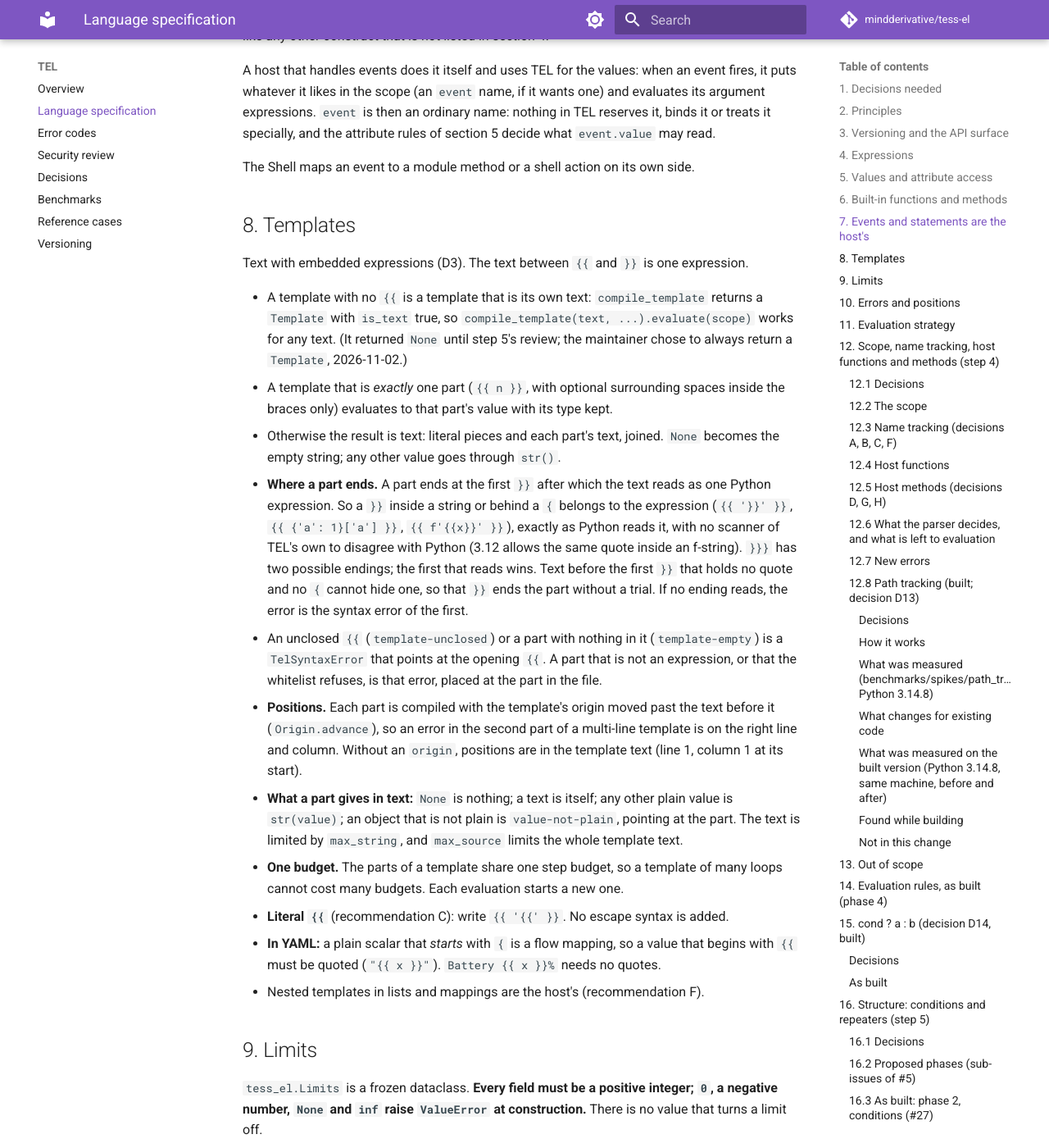
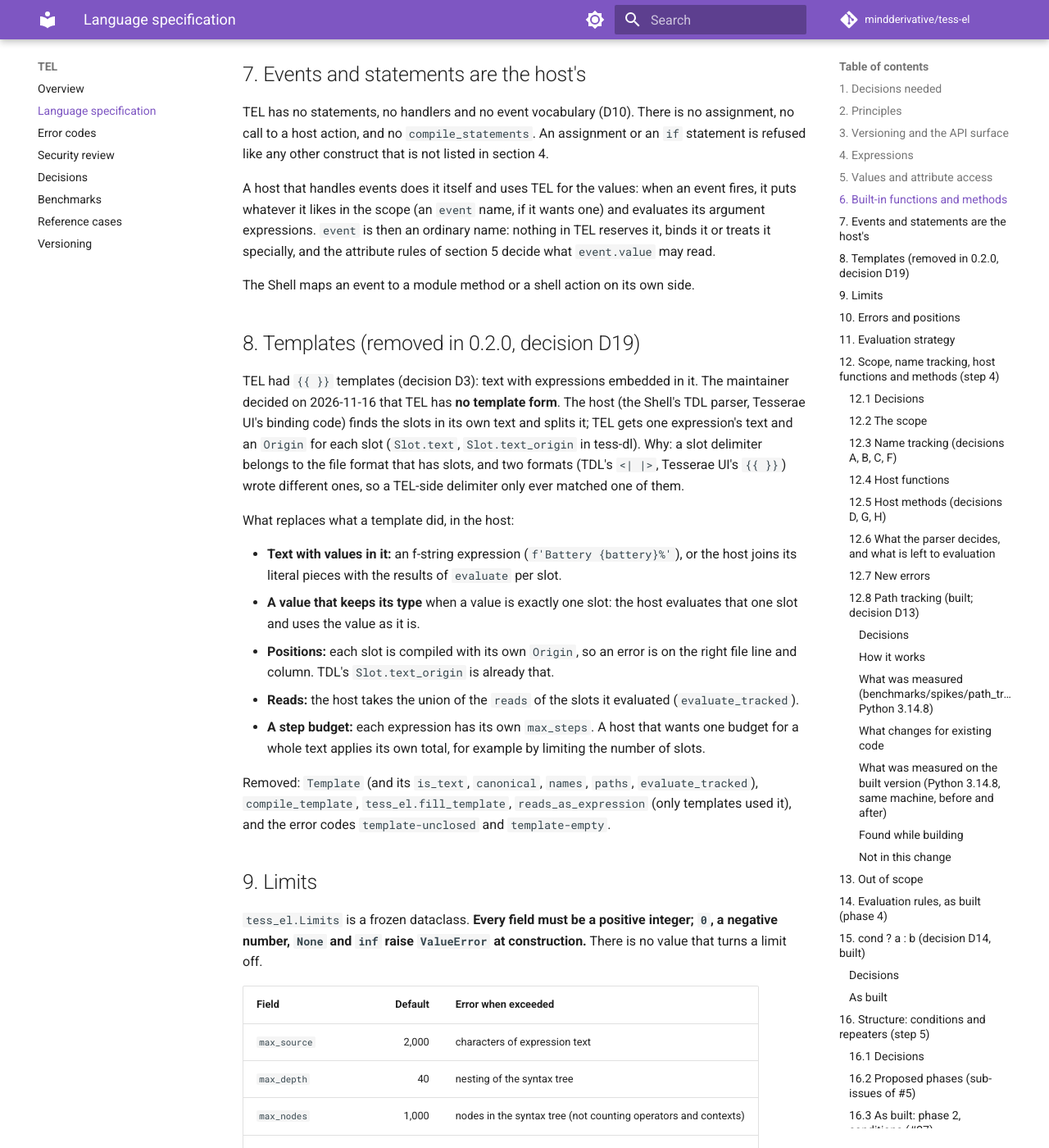
Before and after one commit to mindderivative/tess-el, an MkDocs documentation site: the page built from docs/language.md, in a window 1280 px wide and 1400 px high, scrolled down 6175 px. Shown: the whole window at 82% size. Built offline with MkDocs 1.6.1 and Material for MkDocs 9.7.7, drawn with Linux system fonts in a browser that asks for light colours; comment, search, counter and statistics services are not loaded; some of the changed text lies outside the part shown.

Commit message:
Docs, benchmarks and changelog for the removal of templates (D19, #39)

````diff
--- a/docs/decisions.md
+++ b/docs/decisions.md
@@ -8,7 +8,7 @@ Decisions made by the maintainer, newest last. The reason is kept with each one.
 |---|---|---|
 | D1 | **The efficiency target is adopted** as proposed in `docs/benchmarks.md`: 3x faster scalar evaluation, half the memory per compiled expression, compile no slower, evaluate only what reads a changed input, every limit fails in under 50 ms. | Measured against the `expr.py` baseline with `benchmarks/run.py`. Closes the T14 open item. |
 | D2 | ~~**Statements are part of TEL**~~ *(superseded by D10)*, not only expressions: assignments and calls, as in Tesserae's handlers. | Their syntax, the set of statements, and how a scope says what is writable or callable are still to be designed (step 3 and 4). The sandbox rules apply to them as to expressions (step 7). |
-| D3 | **The template delimiter is `{{ }}`**: text with expressions embedded in it; one whole part keeps the type of its value. | Open: the brief's own example, `{if condition, a, b}`, uses single braces. How a single-brace form and `{{ }}` fit together is not decided. |
+| D3 | ~~**The template delimiter is `{{ }}`**: text with expressions embedded in it; one whole part keeps the type of its value. | Open: the brief's own example, `{if condition, a, b}`, uses single braces. How a single-brace form and `{{ }}` fit together is not decided. *Superseded by D19: TEL has no template form.* |
 | D4 | **Built-in functions are kept where they make sense and are efficient.** The Tesserae-flavoured ones (`format_number`, `pluralize`, `clamp`, the date helpers) are judged one by one in step 3: a built-in stays if it is generally useful, safe, and cheap to call. | Each kept built-in gets a test and an entry in the whitelist; each dropped one is listed with the reason. |
 | D5 | ~~**`event` stays**~~ *(superseded by D10)*, but its design is open: it may be redesigned for stability, efficiency and performance. | Where an event value comes from, what it may hold, and how a handler reads it are designed in step 3 and 4. Until then the reference cases do not depend on it. |
 
@@ -59,6 +59,7 @@ Decisions made by the maintainer, newest last. The reason is kept with each one.
 |---|---|---|
 | D17 | **Step 6 is TEL's Python form of expressions, not a shell-tree builder.** (1) The shell tree builder (`Shell`, `Bar`, `If`, `For`) and its parity test against the TDL parser belong to the Shell (vault `Python Builder` P1 to P4); TEL owes the vault's P5: an expression or template built from Python gives the same compiled expression as the text. (2) **TEL's Python form is strings with safe Python values (A+)**: text with `$name` placeholders, each replaced by a checked literal; no operator builder, no lambda reading. (3) **`Expression.canonical`** is the text re-read from the checked tree, so the parity test compares it; there is no `__eq__`. (4) **`compile_repeater` gets a separate-pieces form** (names, list text, key text, each with its own origin) next to the header form, because the Shell's TDL `for item in {{ ... }} key {{ ... }}` has them as separate slots. | Decided by the maintainer 2026-11-02, as recommended, after reading the vault (`ADR-0008`, `ADR-0014` D11, D15, D64, D65, `Python Builder`, `Expression Language Requirements` T7). The brief's "Python builder with YAML parity" is superseded: the Shell's files are TDL, not YAML. Board #6 is retitled. Design: `docs/language.md` section 17. |
 | D18 | **Step 6 design approved** (`docs/language.md` section 17, decisions 6A to 6L, as written): `fill`, `fill_template` and `literal` build text with `$name` placeholders outside strings and comments, each value a checked literal; unknown and unused placeholders are errors; `Expression.canonical` and `Template.canonical` are lazy `ast.unparse` forms for parity, with no `__eq__`; `compile_repeater_parts` takes the names, list and key texts, each with its own origin; language version stays 0.1. | Approved by the maintainer 2026-11-02, together with the five phases (#31 to #35). Builds D17. Also 2026-11-02: `compile_template` always returns a `Template` (`Template.is_text`), at the maintainer's choice after the step 5 review. |
+| D19 | **TEL has no template form (language and API unchanged; package 0.2.0).** TEL is an expression language only. The host finds the slots in its own text and splits it; TEL gets one expression's text and an `Origin` per slot. Removed: `Template` (with `is_text`, `canonical`, `names`, `paths`, `evaluate_tracked`), `compile_template`, `fill_template`, `reads_as_expression`, the error codes `template-unclosed` and `template-empty`. **Supersedes D3** and the template half of D18 (`fill_template`, `Template.canonical`). Kept: `compile_expression`, `compile_condition`, `compile_repeater`, `compile_repeater_parts`, `reconcile`, `fill`, `literal`, `Expression.canonical`. | Decided by the maintainer 2026-11-16, relayed by the Shell vault (ADR-0008 amendment) and confirmed by him to this session; issue #39. Why: the slot delimiter belongs to the file format (TDL `<| |>`, Tesserae UI `{{ }}`), so a delimiter inside TEL matched only one of them. Breaking, so the next version is a minor bump (0.2.0); the bump, tag and release are the maintainer's. Tesserae UI pins `tesserae-el` and splits text itself. |
 
 ## Still open
 
--- a/docs/language.md
+++ b/docs/language.md
@@ -5,6 +5,12 @@
 > step 3 (all taken; see [decisions.md](decisions.md)), and later sections add scope and tracking
 > (12), `cond ? a : b` (15), conditions and repeaters (16) and the Python form (17), each with an
 > "As built" part.
+>
+> **Templates were removed on 2026-11-16 (decision D19, package 0.2.0).** TEL is an expression language
+> only: the host finds the slots in its own text and gives TEL plain expression text and an `Origin`.
+> `Template`, `compile_template`, `fill_template` and the `template-unclosed` and `template-empty`
+> errors are gone. Section 8 says what replaced them; mentions of templates in the sections written
+> before that are history.
 
 TEL is a small, safe expression language and the library that parses and evaluates it. It
 evaluates *values and structure only*: no file, process, network or system access (T2). Syntax is a
@@ -56,8 +62,8 @@ expr = tess_el.compile_expression(
 )
 expr.evaluate(scope)  # -> value
 
-template = tess_el.compile_template("Battery {{ battery }}%", language="0.1")
-template.evaluate(scope)  # -> "Battery 63%"; None if the text has no {{ }}
+label = tess_el.compile_expression("f'Battery {battery}%'", language="0.1")
+label.evaluate(scope)  # -> "Battery 63%": text with embedded values is an f-string, not a template
 ```
 
 - `language` accepts a version this release supports (`"0.1"` today) and raises `TelVersionError`
@@ -182,39 +188,30 @@ specially, and the attribute rules of section 5 decide what `event.value` may re
 
 The Shell maps an event to a module method or a shell action on its own side.
 
-## 8. Templates
+## 8. Templates (removed in 0.2.0, decision D19)
 
-Text with embedded expressions (D3). The text between `{{` and `}}` is one expression.
+TEL had `{{ }}` templates (decision D3): text with expressions embedded in it. The maintainer decided
+on 2026-11-16 that TEL has **no template form**. The host (the Shell's TDL parser, Tesserae UI's
+binding code) finds the slots in its own text and splits it; TEL gets one expression's text and an
+`Origin` for each slot (`Slot.text`, `Slot.text_origin` in tess-dl). Why: a slot delimiter belongs to
+the file format that has slots, and two formats (TDL's `<| |>`, Tesserae UI's `{{ }}`) wrote different
+ones, so a TEL-side delimiter only ever matched one of them.
 
-- A template with no `{{` is a template that is its own text: `compile_template` returns a `Template` with
-  `is_text` true, so `compile_template(text, ...).evaluate(scope)` works for any text. (It returned `None`
-  until step 5's review; the maintainer chose to always return a `Template`, 2026-11-02.)
-- A template that is *exactly* one part (`{{ n }}`, with optional surrounding spaces inside the
-  braces only) evaluates to that part's value with its type kept.
-- Otherwise the result is text: literal pieces and each part's text, joined. `None` becomes the empty
-  string; any other value goes through `str()`.
-- **Where a part ends.** A part ends at the first `}}` after which the text reads as one Python
-  expression. So a `}}` inside a string or behind a `{` belongs to the expression (`{{ '}}' }}`,
-  `{{ {'a': 1}['a'] }}`, `{{ f'{{x}}' }}`), exactly as Python reads it, with no scanner of TEL's own to
-  disagree with Python (3.12 allows the same quote inside an f-string). `}}}` has two possible
-  endings; the first that reads wins. Text before the first `}}` that holds no quote and no `{`
-  cannot hide one, so that `}}` ends the part without a trial. If no ending reads, the error is the
-  syntax error of the first.
-- An unclosed `{{` (`template-unclosed`) or a part with nothing in it (`template-empty`) is a
-  `TelSyntaxError` that points at the opening `{{`. A part that is not an expression, or that the
-  whitelist refuses, is that error, placed at the part in the file.
-- **Positions.** Each part is compiled with the template's origin moved past the text before it
-  (`Origin.advance`), so an error in the second part of a multi-line template is on the right line
-  and column. Without an `origin`, positions are in the template text (line 1, column 1 at its start).
-- **What a part gives in text:** `None` is nothing; a text is itself; any other plain value is
-  `str(value)`; an object that is not plain is `value-not-plain`, pointing at the part. The text is
-  limited by `max_string`, and `max_source` limits the whole template text.
-- **One budget.** The parts of a template share one step budget, so a template of many loops cannot
-  cost many budgets. Each evaluation starts a new one.
-- **Literal `{{`** (recommendation C): write `{{ '{{' }}`. No escape syntax is added.
-- **In YAML:** a plain scalar that *starts* with `{` is a flow mapping, so a value that begins with
-  `{{` must be quoted (`"{{ x }}"`). `Battery {{ x }}%` needs no quotes.
-- Nested templates in lists and mappings are the host's (recommendation F).
+What replaces what a template did, in the host:
+
+- **Text with values in it:** an f-string expression (`f'Battery {battery}%'`), or the host joins its
+  literal pieces with the results of `evaluate` per slot.
+- **A value that keeps its type** when a value is exactly one slot: the host evaluates that one slot
+  and uses the value as it is.
+- **Positions:** each slot is compiled with its own `Origin`, so an error is on the right file line
+  and column. TDL's `Slot.text_origin` is already that.
+- **Reads:** the host takes the union of the `reads` of the slots it evaluated (`evaluate_tracked`).
+- **A step budget:** each expression has its own `max_steps`. A host that wants one budget for a whole
+  text applies its own total, for example by limiting the number of slots.
+
+Removed: `Template` (and its `is_text`, `canonical`, `names`, `paths`, `evaluate_tracked`),
+`compile_template`, `tess_el.fill_template`, `reads_as_expression` (only templates used it), and the error
+codes `template-unclosed` and `template-empty`.
 
 ## 9. Limits
 
@@ -397,9 +394,8 @@ value, reads = tracked
   because it is the host's bug.
 - **A constant expression** is one whose `expr.names` is empty (`2 * 60`, `'x'.upper()`): its value
   does not depend on the scope. A host evaluates it once. This is documented, not an API (E).
-- **Templates**: `Template.evaluate_tracked` returns the union of its parts' reads; a template that is
-  exactly one part keeps the part's type, as `evaluate` does. A template with no parts has no
-  `Template` object and so nothing to track.
+- **Templates** (removed in 0.2.0, D19): a template's tracked evaluation was the union of its parts'
+  reads. A host that splits text itself takes that union over its slots.
 - **Free-threaded safety**: the recording set belongs to one call; nothing is shared between calls.
 
 ### 12.4 Host functions
@@ -412,8 +408,7 @@ expr = tess_el.compile_expression(
 )
 ```
 
-- `functions=` is a mapping from a name to a callable, on `compile_expression` and
-  `compile_template`. It is copied when the expression is compiled, so changing the host's dict later
+- `functions=` is a mapping from a name to a callable, on `compile_expression`. It is copied when the expression is compiled, so changing the host's dict later
   changes nothing.
 - **A call means the registered function** whatever the scope says (as for the built-ins), and
   the function name is not a read (F). Reading the name as a value is the same error as for a
@@ -949,9 +944,7 @@ text = tess_el.fill("battery < $limit or name in $names", {"limit": limit, "name
 # "battery < 20 or name in ['a', 'b']"
 expr = tess_el.compile_expression(text, language="0.1")
 
-tpl = tess_el.compile_template(
-    tess_el.fill_template("{{ $greeting }}, {{ user }}!", {"greeting": "Hello {{"}), language="0.1"
-)  # a value with `{{` in it is still only text
+# (the template form of this example, `fill_template`, was removed in 0.2.0, D19)
 
 compact = tess_el.compile_expression("a<20", language="0.1")
 spaced = tess_el.compile_expression("a < 20", language="0.1")
@@ -978,7 +971,7 @@ rep = tess_el.compile_repeater_parts(
 | 6D | **How a value is written.** | **As the shortest literal Python reads back to an equal value** (`repr` of the plain type), with **negative numbers in brackets** (`$x ** 2` with `-5` is `(-5) ** 2`, not `-5 ** 2`), a one-element tuple as `(1,)`, and `bool` before `int`. A subclass is copied to its plain type without running its own methods (`int.__repr__`, `str.__repr__`, `list.__iter__`), as for keys (5F). A `float` that is `nan` or `inf` is a `ValueError`. |
 | 6E | **A mistake in the call.** | **The host's bug, as in 12.1 J:** a placeholder with no value, a value with no placeholder (a misspelt name would be silently unused), a `$` that is not followed by a name, and a name that is not a text are `ValueError`; a value of the wrong type is `TypeError`. Each names the placeholder. |
 | 6F | **Size.** | **`fill(text, values, *, limits=DEFAULT_LIMITS)`** stops as soon as the result would be over `limits.max_source` (a `TelLimitError`, `limit-source`) and refuses nesting over `limits.max_depth` (`limit-depth`), so a huge or self-containing value cannot be built into a string first. The result is read under the same limits when it is compiled. |
-| 6G | **Templates.** | **`fill_template(text, values, *, limits)`** replaces `$name` only inside `{{ }}` parts; the text between parts is never touched, so a literal `$` there stays. A text that must appear as text is put in a part (`{{ $greeting }}`), which also makes a value containing `{{` safe. The parts are found by the template's own reader. |
+| 6G | **Templates.** | **Superseded by D19: `fill_template` was removed in 0.2.0.** Was: **`fill_template(text, values, *, limits)`** replaces `$name` only inside `{{ }}` parts; the text between parts is never touched, so a literal `$` there stays. A text that must appear as text is put in a part (`{{ $greeting }}`), which also makes a value containing `{{` safe. The parts are found by the template's own reader. |
 | 6H | **Positions.** | **Errors point into the filled text**, not into the text with the placeholders: a column after a placeholder is in the filled text. `origin` is still where the filled text starts. This is stated in the docs and the error codes page; mapping back is not built (the vault's P3 accepts a Python source line where there is no file). |
 | 6I | **`Expression.canonical`.** | **The text re-read from the checked tree with `ast.unparse`**, so spacing, quotes, redundant brackets and the `?:` spelling do not matter (`a<20` and `a < 20` agree; `c ? a : b` and `a if c else b` agree). It is computed when asked from `text` alone (the `?:` rewrite, `ast.parse`, `ast.unparse`; the text was checked when it was compiled, so no registry is needed) and nothing is kept per expression: the bytes per compiled expression must not change, which phase 3 measures with the 3,000-copy method. `Template.canonical` joins its literal text with `{{ canonical }}` for each part. `ast.unparse` output is stable within one Python version only: compare it in the same run, never store it. There is no `__eq__` (two equal texts can still have different limits and registries). |
 | 6J | **The separate-pieces repeater.** | **`compile_repeater_parts(names, items, *, key, name, language, names_origin, items_origin, key_origin, limits, functions, methods)`**: `names` is the text of the loop variables as written (`item` or `i, item`), `items` the text of the list, `key` as before, each with its own optional origin. The header form `compile_repeater` reads its header into the same three texts and calls the same code, so the two cannot disagree. A bad `names` is a `TelSyntaxError` (`repeater-header` or `private-name`) positioned from `names_origin`. `Repeater.header` for the parts form is the text as if written (`item in tray.items`). |
@@ -1002,7 +995,7 @@ text is read once) and size. Both are pinned by tests in the proof phase, which
 |---|---|---|
 | 1. Spec | This section, approved. | all |
 | 2. Literals and fill | `literal`, `fill`, `fill_template` in `tess_el/_fill.py`, with a randomised round-trip test (the filled text reads back to the value) and the size and mistake rules. | 6A to 6H, 6K, 6L |
-| 3. Canonical form | `Expression.canonical` and `Template.canonical`, and the parity tests for P5 (text, filled text and `?:` spelling agree). | 6I |
+| 3. Canonical form | `Expression.canonical` (and `Template.canonical`, removed in 0.2.0), and the parity tests for P5 (text, filled text and `?:` spelling agree). | 6I |
 | 4. Repeater parts | `compile_repeater_parts`, the shared reader, origins for each piece. | 6J |
 | 5. Prove it | A small Python-built tree against a text-built one (stand-in for the Shell, as in step 5), the security review, benchmarks, README and docs as built. | all |
 
@@ -1030,7 +1023,7 @@ text is read once) and size. Both are pinned by tests in the proof phase, which
   `TelLimitError` (`limit-source`, `limit-depth`, `limit-int-bits`). A self-containing value ends as
   `limit-depth`, also with the limits raised (the stack overflow is mapped). A string longer than the limit is refused before `repr` builds a second copy of it (a test checks the peak memory). 400,000 placeholders with a
   small limit are refused in milliseconds.
-- **Templates (6G).** `fill_template` finds the parts with the template's own reader (`_split`, which
+- **Templates (6G), removed in 0.2.0 (D19).** `fill_template` found the parts with the template's own reader (`_split`, which
   now takes the test for "this reads as an expression" as an argument, so a part with `$x` in it is still
   split in the right place) and fills only inside parts. The text between parts is never touched; put a
   value there as text by writing a part (`{{ $greeting }}`), which also makes a value that holds `{{`
@@ -1050,9 +1043,7 @@ text is read once) and size. Both are pinned by tests in the proof phase, which
   (`1_000`, `0x10`), `c ? a : b` and `a if c else b`, and a value written by `fill` and the same
   value written by hand (`$x ** 2` with -5 and `(-5) ** 2`). **What does not:** anything that changes
   the tree (`a + b` and `b + a`, `1` and `1.0`, a list and a tuple, a different attribute).
-- `Template.canonical` is the literal text kept exactly, with each part written as `{{ canonical }}`.
-  It reads back to a template with the same canonical text (parts holding braces or strings with `}}`
-  included).
+- `Template.canonical` existed in 0.1 and was removed with templates in 0.2.0 (D19).
 - **Not equality.** There is no `__eq__`: two expressions with equal canonical text can still have
   different limits, registries or origins, and the host decides what "the same" means. A parity test
   compares `canonical`.
````
Also changed, not shown: CHANGELOG.md (+20 -0 lines), README.md (+7 -7 lines), docs/benchmarks.md (+3 -1 lines), docs/reference-cases.md (+6 -4 lines), docs/security-review.md (+7 -8 lines), 3 other files.
